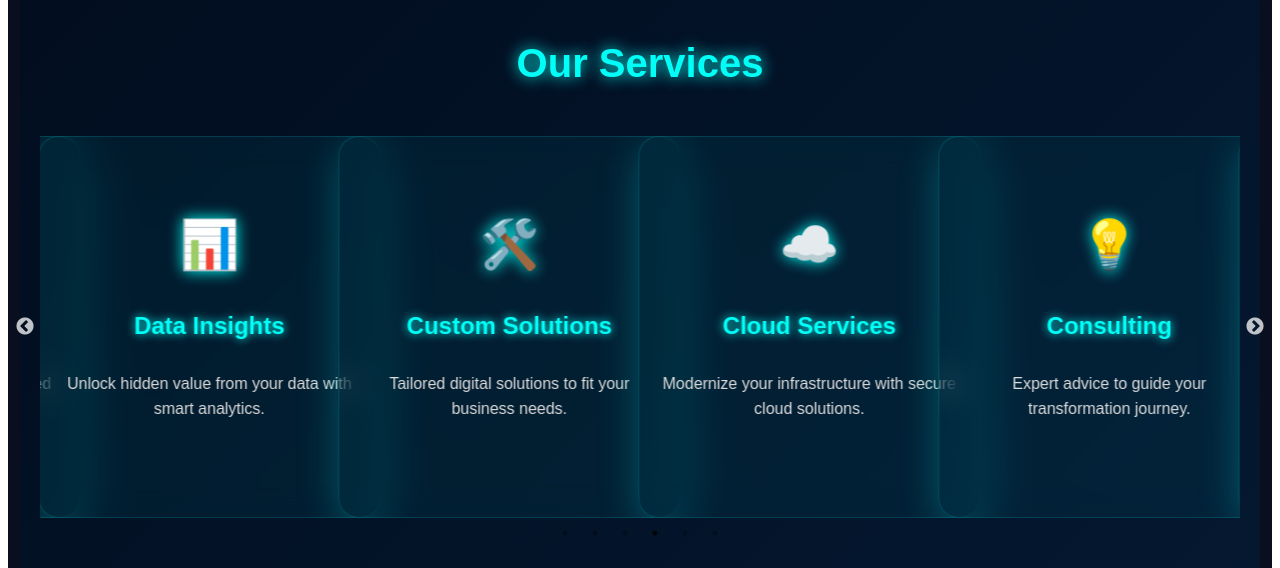
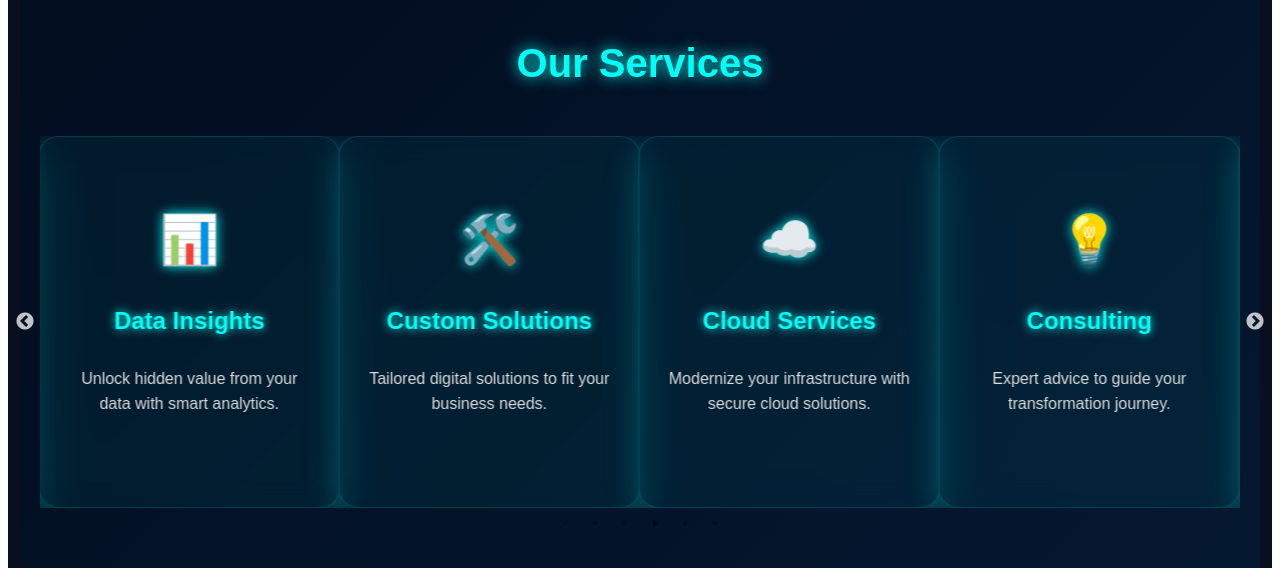
Before and after one commit to anirudhsaini364-Data/futurify-site, a React (Vite) app: page / in a window 1280 px wide. Shown: the part 820-1388 px from the top of the page. Built offline with nearby package versions, Linux system fonts and the light colour scheme.

Commit message:
Update: applied all latest changes

```diff
--- a/src/App.jsx
+++ b/src/App.jsx
@@ -216,7 +216,7 @@ export default function App() {
           </div>
         </section>
 
- {/* Services */}
+{/* Services */}
 <section
   ref={servicesRef}
   style={{
@@ -241,19 +241,19 @@ export default function App() {
   <Slider
     dots={true}
     infinite={true}
-    speed={6000}
-    slidesToShow={4}       // desktop: 4 cards
+    speed={6000}               // smooth continuous sliding
+    slidesToShow={4}           // desktop view
     slidesToScroll={1}
     autoplay={true}
-    autoplaySpeed={0}
+    autoplaySpeed={0}          // no pause between slides
     cssEase="linear"
-    pauseOnHover={false}
+    pauseOnHover={false}       // do not pause on hover
     centerMode={false}
     responsive={[
-      { breakpoint: 1200, settings: { slidesToShow: 3 } },
-      { breakpoint: 1024, settings: { slidesToShow: 2 } },
-      { breakpoint: 768, settings: { slidesToShow: 1 } },
-      { breakpoint: 480, settings: { slidesToShow: 1 } },
+      { breakpoint: 1200, settings: { slidesToShow: 3, slidesToScroll: 1 } },
+      { breakpoint: 1024, settings: { slidesToShow: 2, slidesToScroll: 1 } },
+      { breakpoint: 768, settings: { slidesToShow: 1, slidesToScroll: 1 } },
+      { breakpoint: 480, settings: { slidesToShow: 1, slidesToScroll: 1 } },
     ]}
   >
     {[
@@ -264,33 +264,33 @@ export default function App() {
       { title: "Cloud Services", desc: "Modernize your infrastructure with secure cloud solutions.", icon: "☁️" },
       { title: "Consulting", desc: "Expert advice to guide your transformation journey.", icon: "💡" },
     ].map((service, idx) => (
-      <div key={idx} style={{ padding: "0 10px", boxSizing: "border-box" }}>
+      <div key={idx} style={{ padding: "0 8px", boxSizing: "border-box" }}>
         <div
           className="service-card"
           style={{
             background: "rgba(0,255,255,0.05)",
-            backdropFilter: "blur(16px)",
+            backdropFilter: "blur(14px)",
             borderRadius: "20px",
-            minHeight: "320px",
-            width: "100%",
-            maxWidth: "320px",  // limit max width
+            height: "320px",
+            minWidth: "250px",
+            maxWidth: "320px",
             textAlign: "center",
-            boxShadow: "0 10px 40px rgba(0,255,255,0.25)",
+            boxShadow: "0 10px 35px rgba(0,255,255,0.25)",
             display: "flex",
             flexDirection: "column",
             justifyContent: "center",
-            padding: "30px 20px",
+            padding: "25px",
             transition: "transform 0.4s, box-shadow 0.4s",
             border: "1px solid rgba(0,255,255,0.15)",
           }}
         >
-          <div style={{ fontSize: "3rem", marginBottom: "15px", textShadow: "0 0 15px #00fff7" }}>
+          <div style={{ fontSize: "3rem", marginBottom: "15px", textShadow: "0 0 12px #00fff7" }}>
             {service.icon}
           </div>
           <h3 style={{ fontSize: "1.5rem", marginBottom: "15px", color: "#00fff7", textShadow: "0 0 10px #00fff7" }}>
             {service.title}
           </h3>
-          <p style={{ color: "#ddd", fontSize: "1rem", lineHeight: 1.6, wordBreak: "break-word" }}>
+          <p style={{ color: "#ddd", fontSize: "1rem", lineHeight: 1.6 }}>
             {service.desc}
           </p>
         </div>
@@ -306,23 +306,23 @@ export default function App() {
 
     .slick-track {
       display: flex !important;
-      gap: 16px;
+      gap: 16px; /* one finger gap */
     }
 
     .slick-slide {
       display: flex !important;
       justify-content: center;
       box-sizing: border-box;
+      padding: 0 8px;
     }
 
     .slick-list {
-      margin: 0 -10px;
+      margin: 0 -8px; /* offset inner slide padding */
     }
 
-    /* Mobile adjustments */
     @media (max-width: 768px) {
       .slick-slide > div {
-        width: 90% !important;  /* take most of screen */
+        width: 90% !important;
         max-width: 300px !important;
       }
 
```
